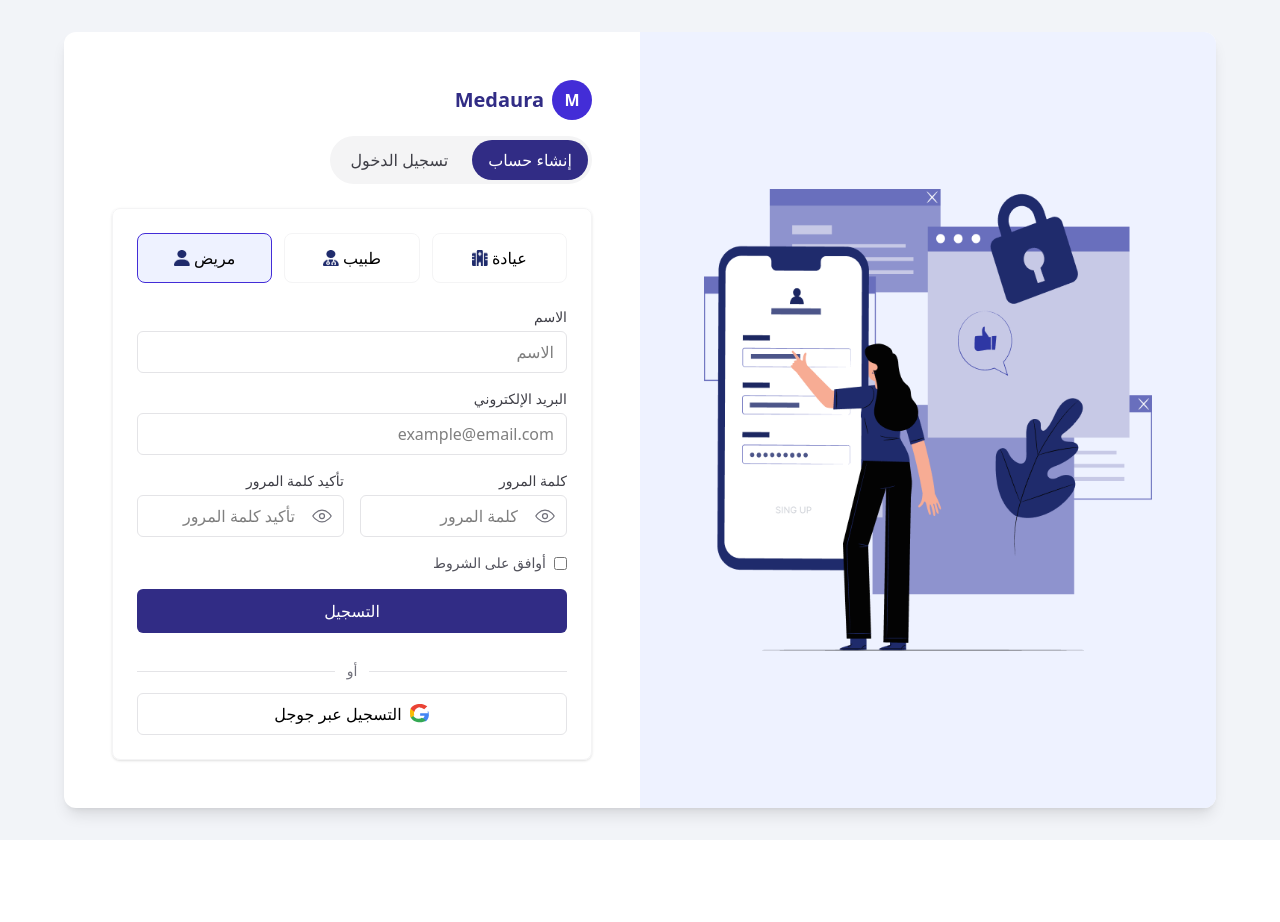
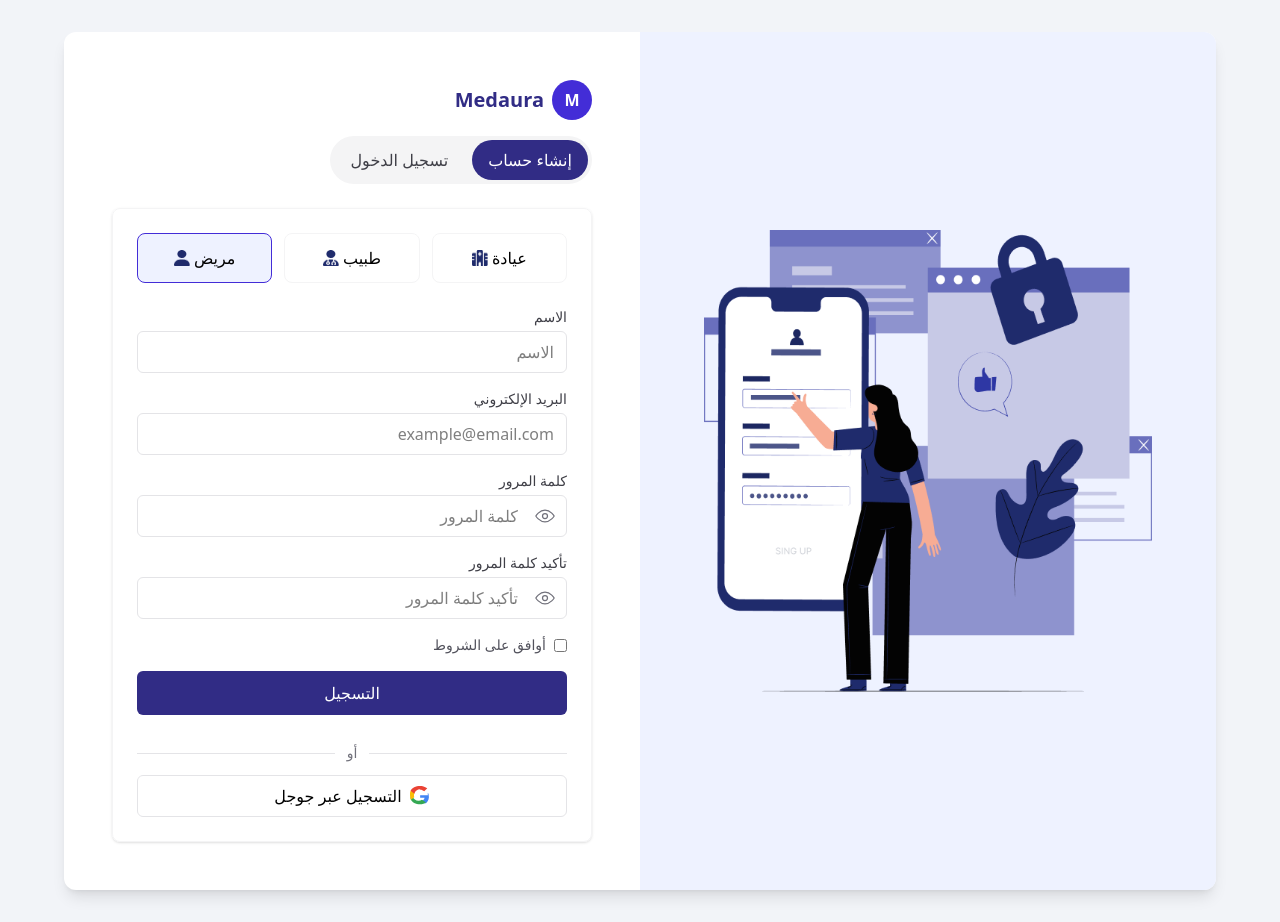
Before and after one commit to MostafaDeif/Medaura, a Next.js app: page /auth/register in a window 1280 px wide. Before the commit the page ends 840 px from the top, so only its background shows below. Built offline with nearby package versions, Linux system fonts and the light colour scheme.

Commit message:
fix password input

```diff
--- a/app/auth/register/page.tsx
+++ b/app/auth/register/page.tsx
@@ -282,7 +282,7 @@
                 </p>
               )}
 
-              <div className="grid grid-cols-1 sm:grid-cols-2 gap-4">
+              <div className="grid grid-cols-1 sm:grid-cols-1 gap-4">
                 <div className="relative">
                   <label className="block text-sm font-medium text-zinc-700 mb-1">
                     كلمة المرور
```
